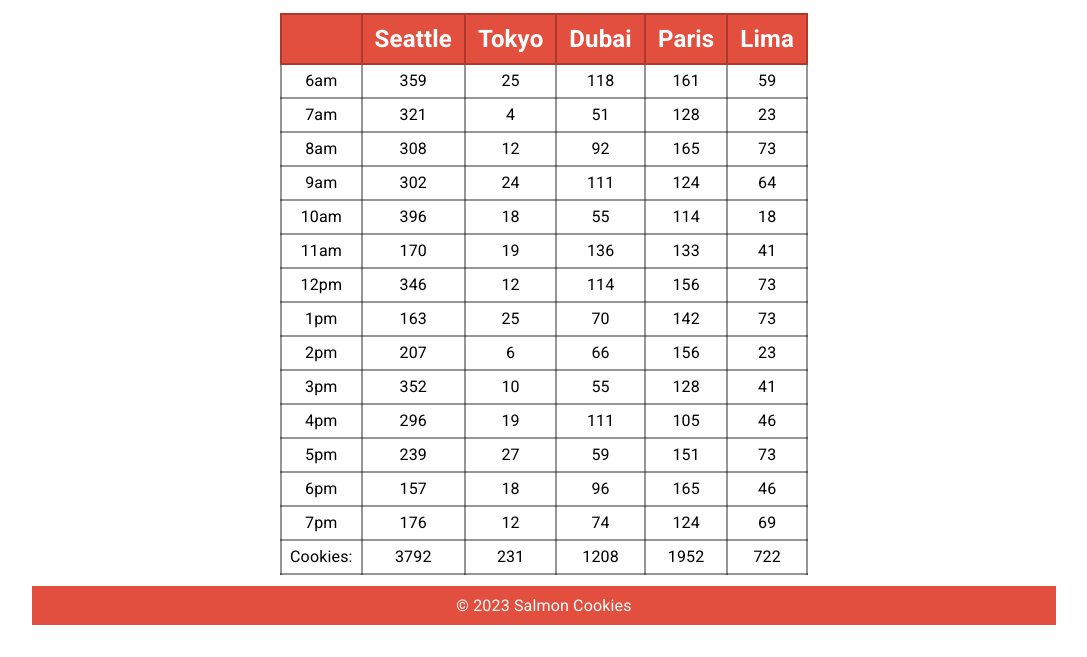
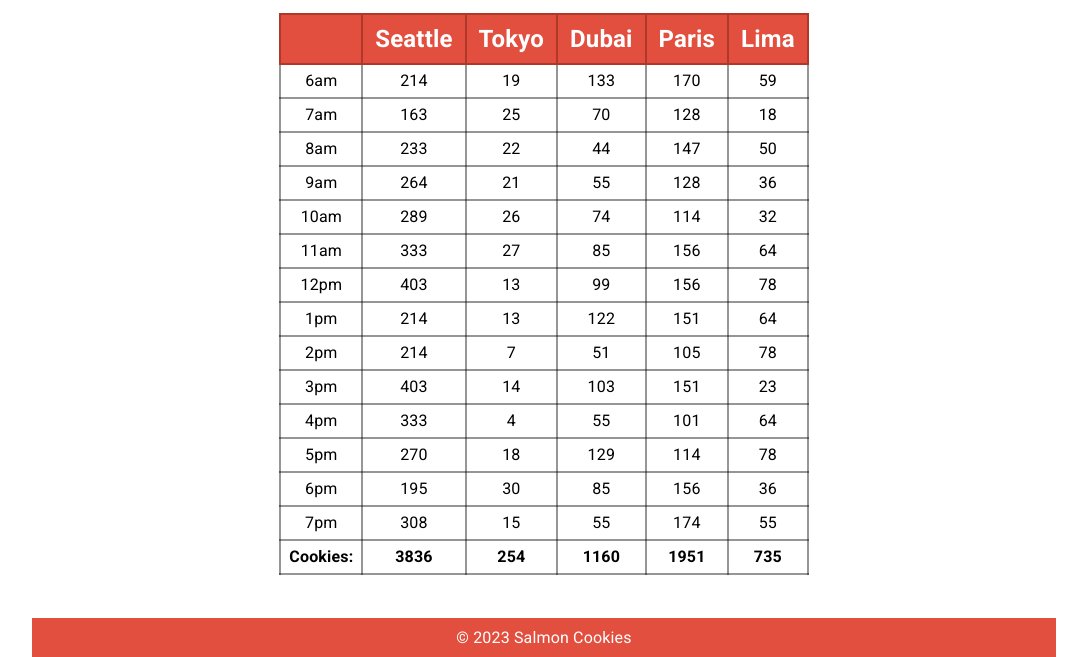
Before and after one commit to VMO2020/salmon-cookies, a plain HTML site: page sales.html in a window 1280 px wide. Shown: the part 548-1205 px from the top of the page, without its empty margins (96-1183 px from the left). Before the commit the page ends 1173 px from the top, so only its background shows below. Drawn offline with Linux system fonts and the light colour scheme.

Commit message:
ADD: branch salmonV2 & newapp.js - UPDATE: index.html,  sales.html & styles.css

```diff
--- a/index.html
+++ b/index.html
@@ -60,6 +60,7 @@
 		<footer class="footer-container">
 			<p>&copy 2023 Salmon Cookies</p>
 		</footer>
-		<script src="app.js"></script>
+		<!-- <script src="app.js"></script> -->
+		<script src="newapp.js"></script>
 	</body>
 </html>
--- /dev/null
+++ b/newapp.js
@@ -0,0 +1,183 @@
+'use strict';
+// console.log('Javascript is working!')
+
+// ************************ Data ************************
+const hours = [
+	'6am',
+	'7am',
+	'8am',
+	'9am',
+	'10am',
+	'11am',
+	'12pm',
+	'1pm',
+	'2pm',
+	'3pm',
+	'4pm',
+	'5pm',
+	'6pm',
+	'7pm',
+];
+
+// *************************** Random function ***************************
+function randomNum(min, max) {
+	return Math.ceil(Math.random() * (max - min + 1) + min);
+}
+
+// ************************  Constructor function ************************
+function LocationData(
+	location,
+	minCustomer,
+	maxCustomer,
+	avgCookieSale,
+	imageFileName
+) {
+	this.location = location;
+	this.minCustomer = minCustomer;
+	this.maxCustomer = maxCustomer;
+	this.avgCookieSale = avgCookieSale;
+	this.customersEachHour = [];
+	this.cookiesEachHour = [];
+	this.totalDailyCookies = 0;
+	this.calcCustomersEachHour = function () {
+		for (let i = 0; i < hours.length; i++) {
+			let costumer = randomNum(this.minCustomer, this.maxCustomer);
+			this.customersEachHour.push(costumer);
+			// console.log(this.customersEachHour);
+		}
+		this.calcCookiesEachHour = function () {
+			for (let i = 0; i < hours.length; i++) {
+				let oneHour = parseInt(this.customersEachHour[i] * this.avgCookieSale);
+				this.cookiesEachHour.push(oneHour);
+				// this.totalDailyCookies = this.totalDailyCookies + oneHour;
+				this.totalDailyCookies += oneHour;
+			}
+		};
+	};
+	this.calcCustomersEachHour();
+	this.calcCookiesEachHour();
+}
+
+const seattle = new LocationData('Seattle', 23, 65, 6.3);
+const tokyo = new LocationData('Tokyo', 3, 24, 1.2);
+const dubai = new LocationData('Dubai', 11, 38, 3.7);
+const paris = new LocationData('Paris', 20, 38, 4.6);
+const lima = new LocationData('Lima', 2, 16, 4.6);
+
+const locations = [seattle, tokyo, dubai, paris, lima];
+
+// ******************************  TABLE 1 ******************************
+const tableTitles = [
+	'Location',
+	'Min / Cust',
+	'Max / Cust',
+	'Avg Cookie / Sale',
+];
+
+const tableHeadTitle = document.getElementById('table-head');
+
+function tableHead() {
+	for (let i = 0; i < tableTitles.length; i++) {
+		const title = document.createElement('th');
+		title.textContent = tableTitles[i];
+		tableHeadTitle.appendChild(title);
+	}
+}
+
+const table = document.getElementById('table-body');
+
+function tableRows() {
+	for (let i = 0; i < locations.length; i++) {
+		const loc = locations[i];
+
+		// Rows
+		const row = document.createElement('tr');
+		table.appendChild(row);
+
+		// Column1
+		const child1 = document.createElement('td');
+		child1.textContent = loc.location;
+		row.appendChild(child1);
+
+		// Column2
+		const child2 = document.createElement('td');
+		child2.textContent = loc.minCustomer;
+		row.appendChild(child2);
+
+		// Column3
+		const child3 = document.createElement('td');
+		child3.textContent = loc.maxCustomer;
+		row.appendChild(child3);
+
+		// Column4
+		const child4 = document.createElement('td');
+		child4.textContent = loc.avgCookieSale;
+		row.appendChild(child4);
+	}
+}
+
+// ****************************** TABLE 2 ******************************
+// Head
+const tableHeadTitle2 = document.getElementById('hours-table-head');
+const emptyCell = document.createElement('th');
+
+function tableHead2() {
+	tableHeadTitle2.appendChild(emptyCell); // Empty cell
+	for (let i = 0; i < locations.length; i++) {
+		const titleName = document.createElement('th');
+		titleName.textContent = locations[i].location;
+		tableHeadTitle2.appendChild(titleName);
+	}
+}
+
+// Body
+const tableBodyItems2 = document.getElementById('hours-table-body');
+
+function tableBody2() {
+	for (let i = 0; i < hours.length; i++) {
+		const row = document.createElement('tr');
+		// console.log(hours[i]);
+		const hourCell = document.createElement('td');
+		hourCell.textContent = hours[i];
+		row.appendChild(hourCell);
+
+		// Create cells with maxCustomer data for each location
+		for (let j = 0; j < locations.length; j++) {
+			const cookiesEachHourCell = document.createElement('td');
+			// console.log(i, j);
+			// console.log(locations[j].cookiesEachHour[i]);
+			cookiesEachHourCell.textContent = locations[j].cookiesEachHour[i];
+			row.appendChild(cookiesEachHourCell);
+		}
+
+		tableBodyItems2.appendChild(row);
+	}
+}
+
+// Foot
+const tableFootTitle2 = document.getElementById('hours-table-foot');
+const totalCell = document.createElement('td');
+totalCell.textContent = 'Cookies:';
+
+function tableFoot2() {
+	tableFootTitle2.appendChild(totalCell); // Total cell
+	for (let i = 0; i < locations.length; i++) {
+		const titleName = document.createElement('th');
+		titleName.textContent = locations[i].totalDailyCookies;
+		tableFootTitle2.appendChild(titleName);
+	}
+}
+
+// ****************************** RENDER *******************************
+function render() {
+	// TABLE 1
+	tableHead();
+	tableRows();
+
+	// TABLE 2
+	tableHead2();
+	tableBody2();
+	tableFoot2();
+}
+
+render();
--- a/sales.html
+++ b/sales.html
@@ -67,6 +67,7 @@
 		<footer class="footer-container">
 			<p>&copy 2023 Salmon Cookies</p>
 		</footer>
-		<script src="app.js"></script>
+		<!-- <script src="app.js"></script> -->
+		<script src="newapp.js"></script>
 	</body>
 </html>
--- a/styles.css
+++ b/styles.css
@@ -111,6 +111,14 @@ th {
 	border: 2px solid rgb(174, 56, 42);
 }
 
+#hours-table-foot {
+	font-weight: 700;
+}
+
+footer {
+	margin-top: 2rem;
+}
+
 footer p {
 	width: 100%;
 	text-align: center;
```
